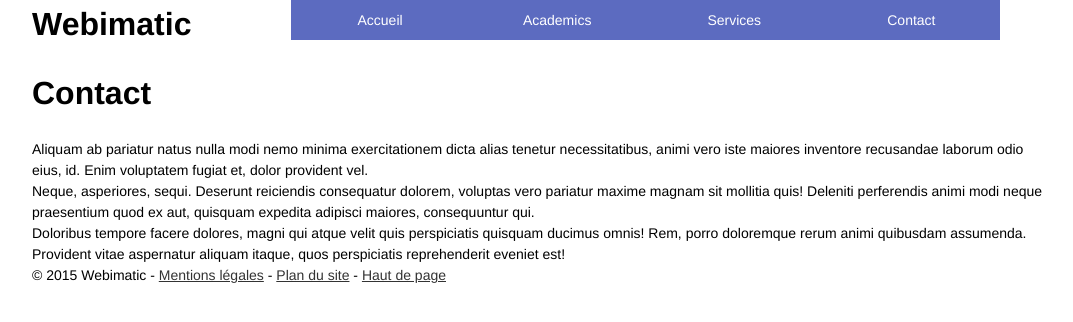
After one commit to florianwust/webimatic, a PHP site: page /contact.php in a window 1280 px wide. The commit adds this page. Shown: the top 322 px of the page, without its empty margins (96-1169 px from the left). Run offline with PHP 8.4, Linux system fonts and the light colour scheme; some libraries are stand-ins or nearby versions.

Commit message:
Ajout skip link

```diff
--- /dev/null
+++ b/contact.php
@@ -0,0 +1,8 @@
+<?php include 'header.html'; ?>
+		<div id="main" role="main">
+			<h1>Contact</h1>
+			<div>Aliquam ab pariatur natus nulla modi nemo minima exercitationem dicta alias tenetur necessitatibus, animi vero iste maiores inventore recusandae laborum odio eius, id. Enim voluptatem fugiat et, dolor provident vel.</div>
+			<div>Neque, asperiores, sequi. Deserunt reiciendis consequatur dolorem, voluptas vero pariatur maxime magnam sit mollitia quis! Deleniti perferendis animi modi neque praesentium quod ex aut, quisquam expedita adipisci maiores, consequuntur qui.</div>
+			<div>Doloribus tempore facere dolores, magni qui atque velit quis perspiciatis quisquam ducimus omnis! Rem, porro doloremque rerum animi quibusdam assumenda. Provident vitae aspernatur aliquam itaque, quos perspiciatis reprehenderit eveniet est!</div>
+		</div>
+<?php include 'footer.html'; ?>
--- a/css/style.css
+++ b/css/style.css
@@ -1,5 +1,8 @@
+/* ---- GENERAL ---- */
+ol, ul {
+  list-style: none;
+}
 /* ---- HEADER ---- */
-
 .wrapper {
     width: 1024px;
     margin: 0 auto;
@@ -15,6 +18,24 @@
     margin: 0;
     padding: 0;
     list-style: none;
+}
+
+.skiplist .skip a {
+    display: inline;
+    z-index: 2;
+    position: absolute;
+    top: 10px;
+    left: -250px;
+    padding: 5px;
+    text-decoration: none;
+}
+
+.skiplist .skip a:focus,
+.skiplist .skip a:active {
+    position: absolute;
+    left: 10px;
+    border: none;
+    color: #000;
 }
 
 /* Dropdowns */
@@ -40,11 +61,11 @@
 
 .nav li > a {
     float: left;
+    width: 100%;
     text-align: center;
     text-decoration: none;
     font-size: 14px;
     color: #fff;
-    width: 100%;
 }
 
 /* Top level hover state, preserve hover state when hovering dropdown  */
@@ -69,12 +90,12 @@ ul.show-menu {
     font-size: 12px;
 }
 
-table{
+table {
     border-collapse: collapse;
 }
 
 td,
-tr{
+tr {
     padding: 5px;
     border: 1px solid #000;
 }
--- a/header.html
+++ b/header.html
@@ -9,6 +9,10 @@
 	</head>
 	<body>
 		<div class="wrapper">
+			<ul class="skiplist">
+				<li class="skip"><a href="#reservation" id="menu" tabindex="2">Accéder à la Réservation</a></li>
+				<li class="skip"><a href="#season-offers" id="menu" tabindex="3">Accès aux Offres de saison</a></li>
+			</ul>
 			<header id="header" role="banner" class="grid-1-3">
 				<div class="logo">
 					<h1>Webimatic</h1>
@@ -16,13 +20,7 @@
 				<nav id="main-nav" role="navigation" aria-label="Main menu">
 					<ul class="nav grid-4 top_level">
 						<li>
-					<a href="#">About</a>
-					<ul>
-						<li><a href="#">News</a></li>
-						<li><a href="#">Governance</a></li>
-						<li><a href="#">Diversity</a></li>
-						<li><a href="#">ContactUs</a></li>
-					</ul>
+							<a href="#">Accueil</a>
 						</li>
 						<li>
 							<a href="#">Academics</a>
@@ -34,20 +32,15 @@
 							</ul>
 						</li>
 						<li>
-					<a href="#">Admissions</a>
+							<a href="#">Services</a>
 							<ul>
-						<li><a href="#">Undergraduate</a></li>
-						<li><a href="#">Tuition</a></li>
-						<li><a href="#">Financial Aid</a></li>
+								<li><a href="#">Wordpress</a></li>
+								<li><a href="#">Accessibilité</a></li>
+								<li><a href="#">Responsive</a></li>
 							</ul>
 						</li>
 						<li>
-					<a href="#">Visitors</a>
-					<ul>
-						<li><a href="#">Events</a></li>
-						<li><a href="#">Campus Map</a></li>
-						<li><a href="#">Parking</a></li>
-					</ul>
+							<a href="contact.php">Contact</a>
 						</li>
 					</ul>
 				</nav>
```
Also changed, not shown: contact.html (deleted). Lines whose indentation alone changed are shown as unchanged.
